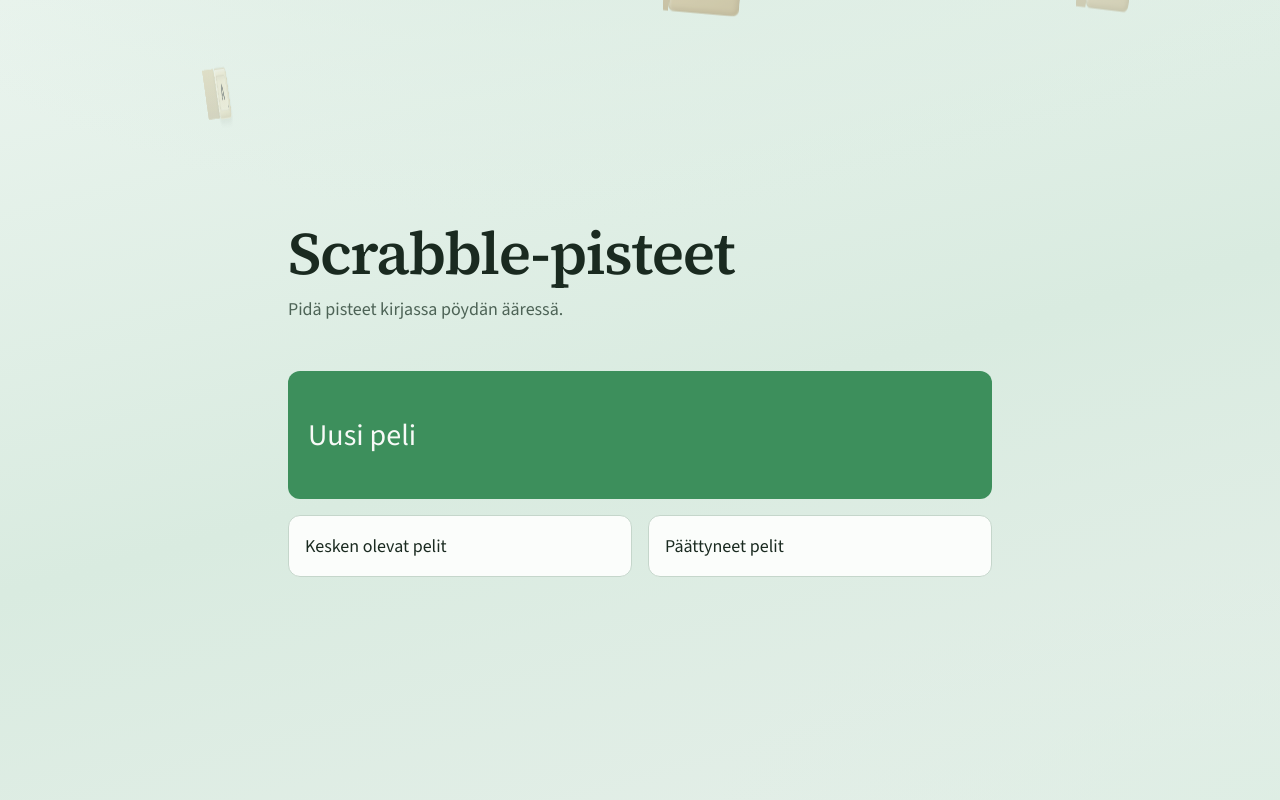
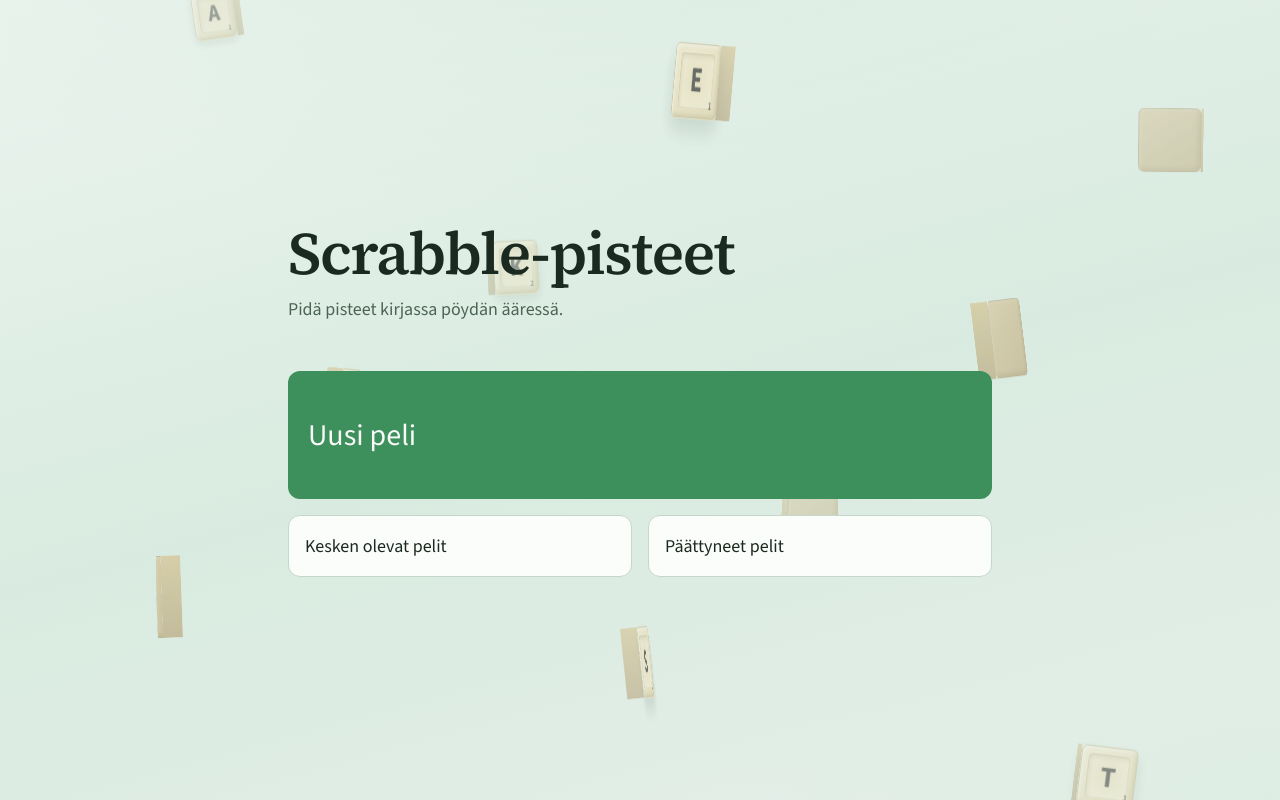
Before and after one commit to EulersNumber/scrabble, a React (Vite) app: page / in a window 1280 px wide. Built offline with nearby package versions, Linux system fonts and the light colour scheme.

Commit message:
Start falling tiles mid-phase so faces appear on screen open.
Negative animation delays spread tiles across the fall cycle so home
and list screens show letter tiles immediately instead of waiting.

Co-authored-by: Niko Miller <EulersNumber@users.noreply.github.com>

```diff
--- a/src/ui/fallingTiles.ts
+++ b/src/ui/fallingTiles.ts
@@ -73,7 +73,7 @@ export type FallingTileSpec = {
   xPercent: number
   /** Full fall duration in seconds. */
   fallDurationSec: number
-  /** Stagger delay before the first fall cycle (seconds). */
+  /** Stagger as a negative phase offset into the fall (seconds); keeps tiles on-screen at mount. */
   delaySec: number
   /** Full Y-axis spin period in seconds (variable per tile). */
   spinDurationSec: number
@@ -111,7 +111,8 @@ export function finnishTilePoints(letter: string): number {
  *
  * Hero tiles are denser; dimmed uses a thinner field. Fall is a calm drift;
  * spin is faster and variable so letter faces show regularly. Size + depth
- * vary so some tiles feel nearer than others.
+ * vary so some tiles feel nearer than others. Delays are negative phase
+ * offsets so tiles are already mid-fall (visible) as soon as a screen mounts.
  *
  * @param intensity - `hero` for home brand; `dimmed` for other screens
  * @returns Deterministic tile specs for CSS custom properties
@@ -130,9 +131,11 @@ export function buildFallingTileSpecs(
     const points = finnishTilePoints(letter)
     // Spread across width with a mild zig-zag so columns do not stack.
     const xPercent = ((i * 37 + 11) % 88) + 4
-    // Calm fall, a bit quicker than the first polish pass (~28–48s).
+    // Calm fall (~28–48s).
     const fallDurationSec = 28 + ((i * 5) % 14) + t * 6
-    const delaySec = ((i * 2.4) % 20) - 3
+    // Negative phase offset: already mid-fall on mount so letter tiles show
+    // immediately on home and list screens (no multi-second empty wait).
+    const delaySec = -(((i + 0.4) / count) * fallDurationSec)
     // Variable spin: letter faces show often (~7–16s per turn).
     const spinDurationSec = 7 + ((i * 3) % 6) + ((i * 5) % 4)
     // Near/far depth: not uniform — some tiles closer, some back.
```
Also changed, not shown: 1 other file (tests, documents, lock files or other folders).
